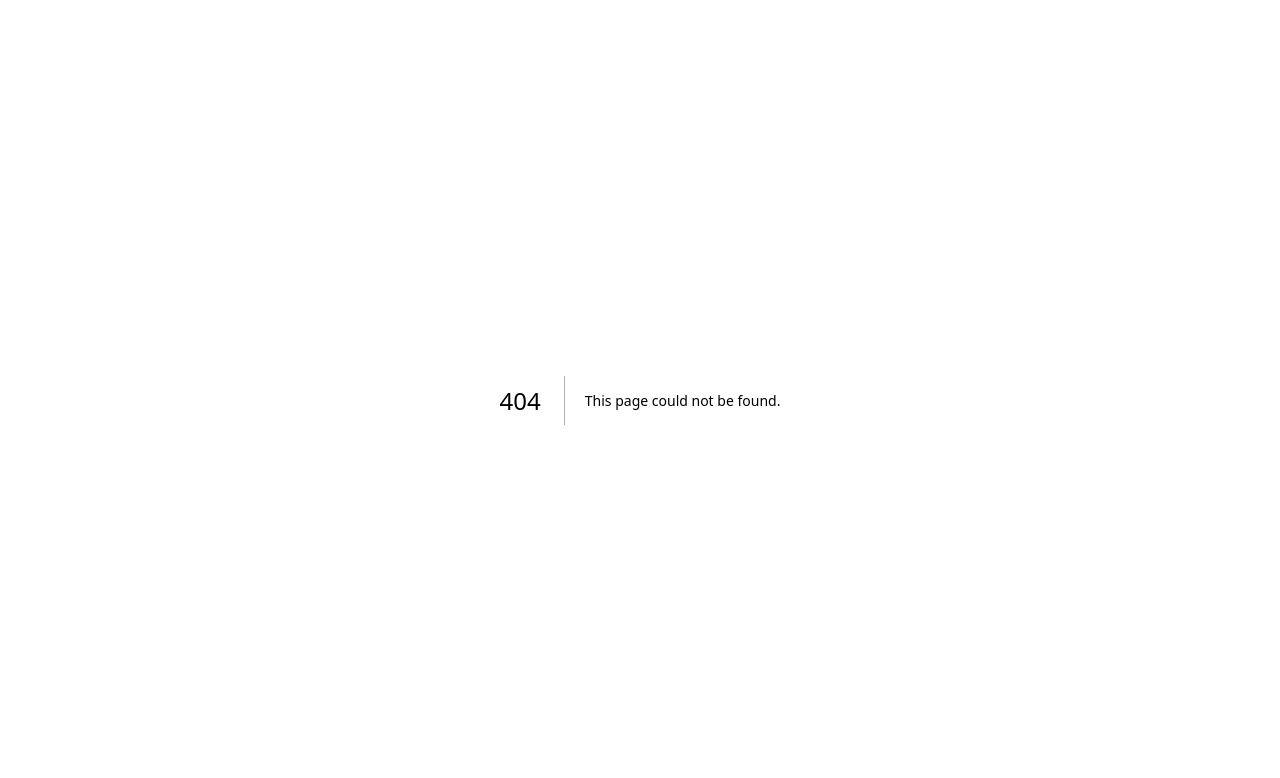
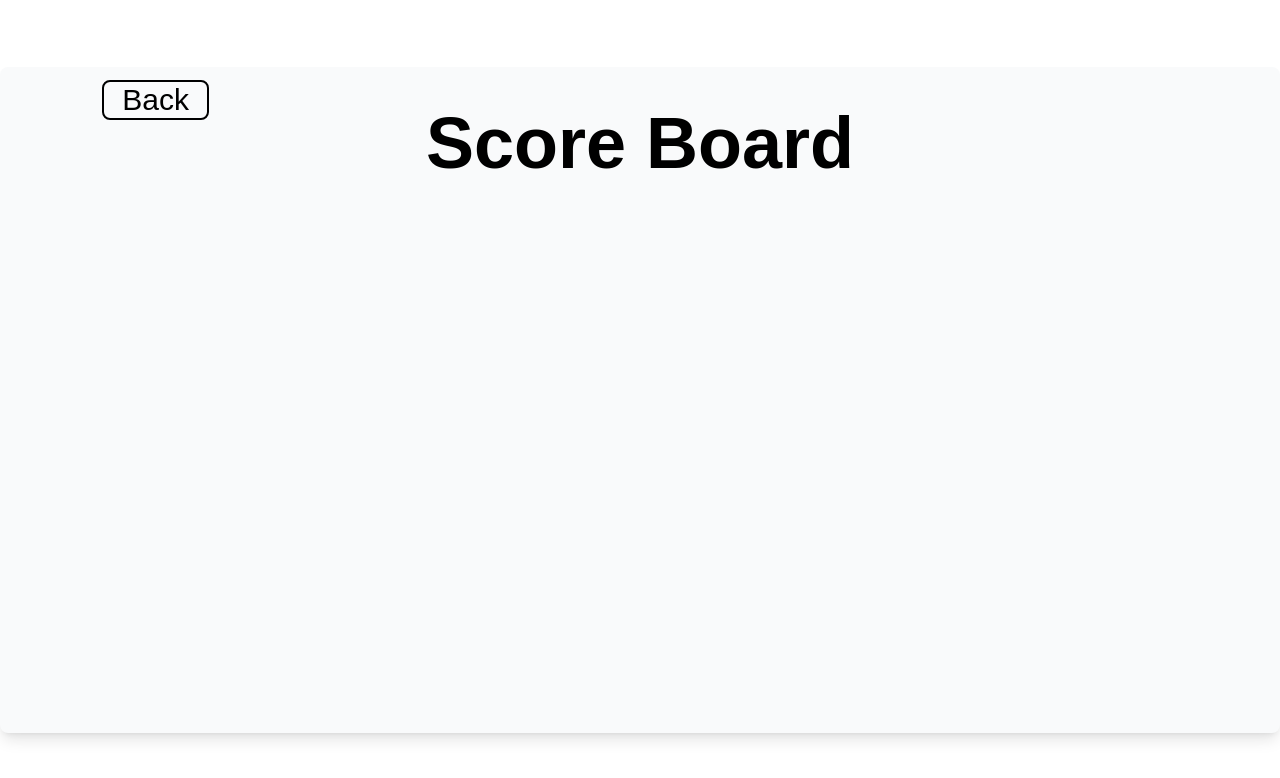
Before and after one commit to mt1516/TheGradeEscape, a Next.js app: page /scoreboard in a window 1280 px wide. Before the commit this address had no page. Shown: the top 778 px of the page. Built offline with nearby package versions, Linux system fonts and the light colour scheme.

Commit message:
Set up routing of score board

```diff
--- a/app/(main)/(main-menu)/page.tsx
+++ b/app/(main)/(main-menu)/page.tsx
@@ -33,18 +33,13 @@ export default function Home() {
                 </Link>
               </div>
               <div className="container h-4/5 w-52 flex flex-row justify-center">
-              <button className="w-full h-full font-bold rounded text-center content-center text-2xl bg-gray-500 hover:bg-gray-600 text-white"
-                onClick={resetStorage}>
-                Reset
-              </button>
+                <Link
+                  className="w-full h-full font-bold rounded text-center content-center text-2xl bg-yellow-500 hover:bg-yellow-600 text-white"
+                  href="/scoreboard">
+                  Score Board
+                </Link>
               </div>
             </div>
-
-          {/* <div className="flex flex-row justify-center">
-            <div className="text-black">
-              V.I
-            </div>
-          </div> */}
           </div>
         </div>
       </div>
--- /dev/null
+++ b/app/(main)/scoreboard/layout.tsx
@@ -0,0 +1,11 @@
+export default function Layout({
+  children,
+}: Readonly<{
+  children: React.ReactNode;
+}>) {
+  return (
+    <div>
+      {children}
+    </div>
+  );
+}
--- /dev/null
+++ b/app/(main)/scoreboard/page.tsx
@@ -0,0 +1,15 @@
+import Close from "@/app/ui/button";
+
+export default function Page() {
+  return (
+    <div className='contianer flex flex-row justify-center items-center h-screen w-screen'>
+      <div className="container flex flex-col bg-gray-50 rounded-lg shadow-lg h-5/6 p-10">
+        <div className="container flex flex-row">
+          <Close />
+          <h1 className="text-7xl font-bold text-black w-full text-center justify-self-center">Score Board</h1>
+        </div>
+
+      </div>
+    </div>
+  );
+}
```
Also changed, not shown: app/(main)/character/page.tsx (indentation only). Lines whose indentation alone changed are shown as unchanged.
